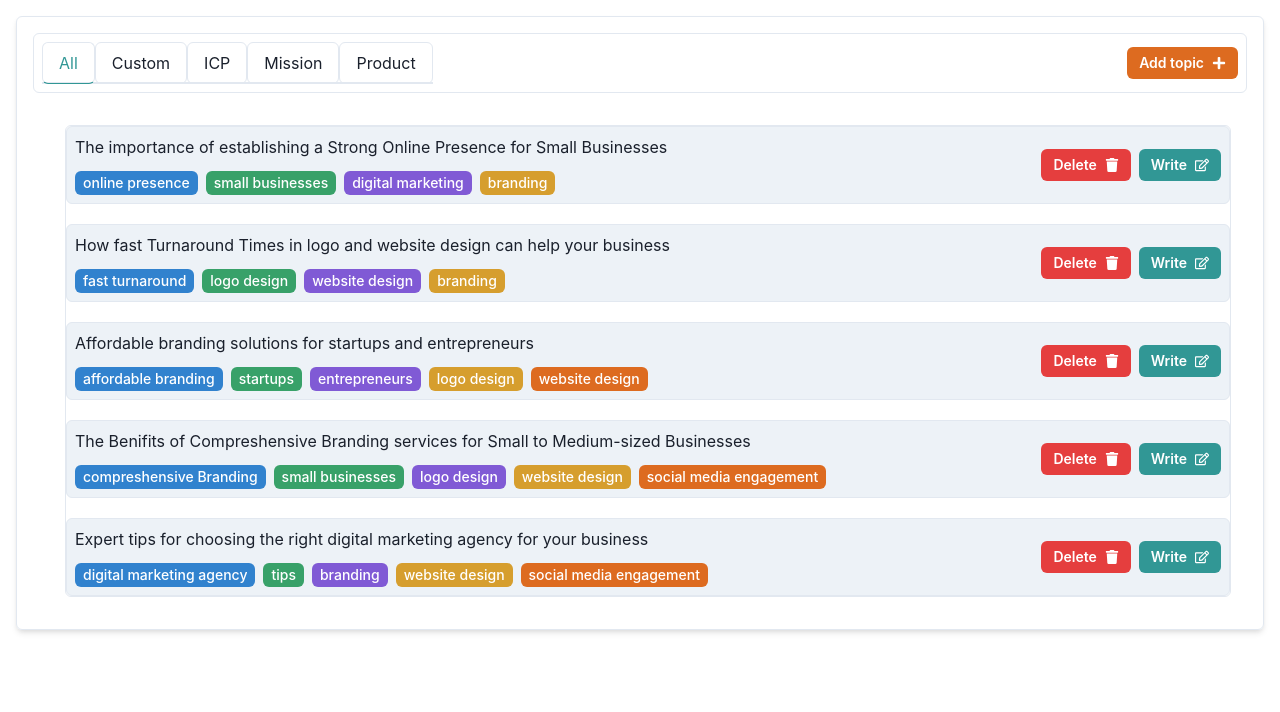
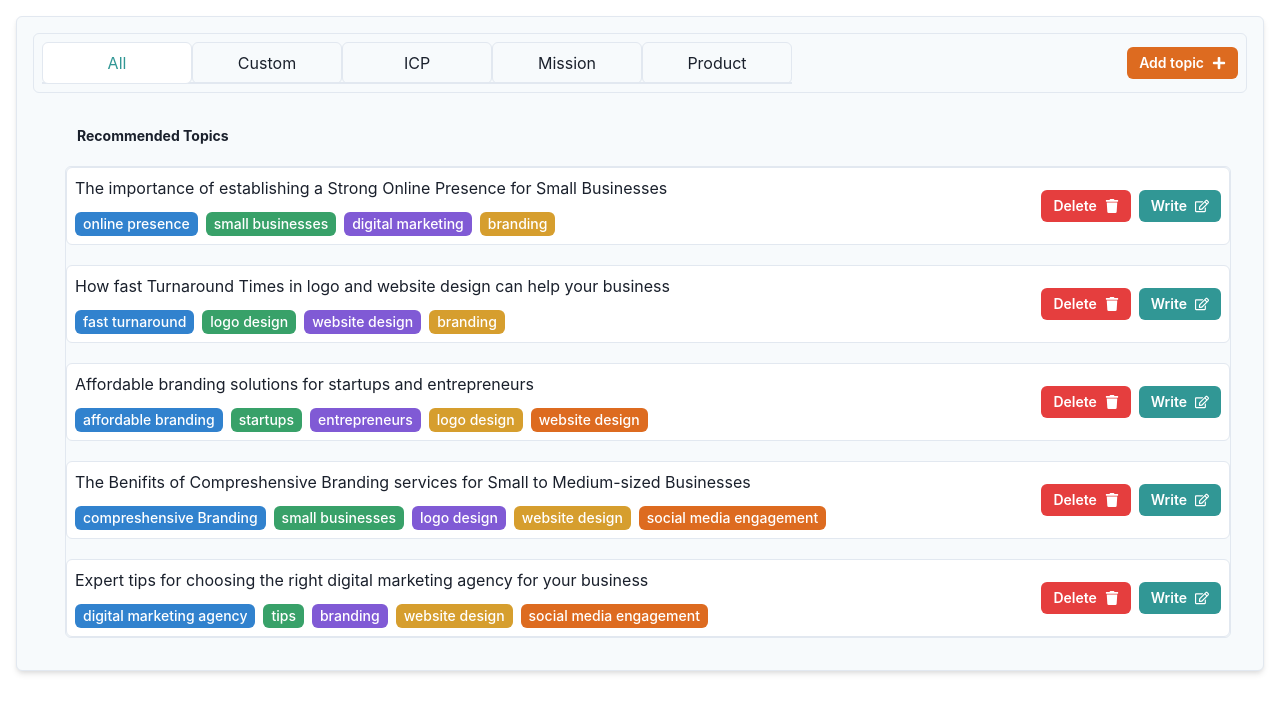
Before and after one commit to lazyfuhrer/speedy-brand-task, a Next.js app: page / in a window 1280 px wide. Shown: the top 712 px of the page. Built offline with nearby package versions, Linux system fonts and the light colour scheme; what draft-js-image-plugin would draw is missing.

Commit message:
fix: improved the overall design

```diff
--- a/src/pages/index.js
+++ b/src/pages/index.js
@@ -225,12 +225,12 @@ const TabsContainer = () => {
   };
 
   return (
-    <Box p={4} m={4} borderWidth="1px" borderRadius="md" boxShadow="md">
-      <Tabs isLazy>
+    <Box p={4} m={4} borderWidth="1px" borderRadius="md" boxShadow="md" bg="gray.50">
+      <Tabs isLazy >
         <Flex alignItems="center" justifyContent="space-between" mb={4} p={2} borderWidth="1px" borderRadius="md" borderStyle="solid" borderColor="gray.200">
           <TabList>
             {tabs.map((tab, index) => (
-              <Tab key={index} _selected={{ color: 'teal.500', borderBottomColor: 'teal.500' }} borderWidth="1px" borderRadius="md" borderStyle="solid" borderColor="gray.200">
+              <Tab key={index} _selected={{ color: 'teal.500', bg: 'white' }} _hover={{ bg: 'gray.200' }} borderWidth="1px" borderRadius="md" borderStyle="solid" borderColor="gray.200" px={3} py={2} w={'150px'}>
                 {tab.name}
               </Tab>
             ))}
@@ -242,6 +242,7 @@ const TabsContainer = () => {
         <TabPanels>
           {tabs.map((tab, tabIndex) => (
             <TabPanel key={tabIndex}>
+              <Text mb={5} fontWeight="bold" fontSize={'sm'} ml={7}>Recommended Topics</Text>
               <UnorderedList borderWidth="1px" borderRadius="md" borderStyle="solid" borderColor="gray.200">
                 {tab.topics.map((topic, topicIndex) => (
                   <ListItem
@@ -250,13 +251,14 @@ const TabsContainer = () => {
                     alignItems="center"
                     justifyContent="space-between"
                     p={2}
-                    bg="gray.100"
+                    bg="white"
                     borderRadius="md"
                     mb={5}
                     borderWidth="1px"
                     borderStyle="solid"
                     borderColor="gray.200"
                     _last={{ mb: 0 }}
+                    _hover={{ bg: 'gray.50' }}
                   >
                     <Box flex="1">
                       <Box mb={3}>
@@ -272,8 +274,8 @@ const TabsContainer = () => {
                         ))}
                       </Wrap>
                     </Box>
-                    <Button colorScheme="red" size="sm" mr={2} onClick={() => handleDeleteTopic(tabIndex, topicIndex)} rightIcon={<FaTrash />}>Delete</Button>
-                    <Button colorScheme="teal" size="sm" onClick={handleWrite} rightIcon={<FaRegEdit />}>Write</Button>
+                    <Button colorScheme="red" size="sm" mr={2} onClick={() => handleDeleteTopic(tabIndex, topicIndex)} rightIcon={<FaTrash />} _hover={{ bg: 'red.500', color: 'white' }}>Delete</Button>
+                    <Button colorScheme="teal" size="sm" onClick={handleWrite} rightIcon={<FaRegEdit />} _hover={{ bg: 'teal.500' }}>Write</Button>
                   </ListItem>
                 ))}
               </UnorderedList>
@@ -284,7 +286,13 @@ const TabsContainer = () => {
 
       <Modal isOpen={showDeleteConfirmationModal} onClose={() => setShowDeleteConfirmationModal(false)}>
         <ModalOverlay />
-        <ModalContent>
+        <ModalContent bg="white"
+          mx={2}
+          my={4}
+          borderRadius="md"
+          borderWidth="1px"
+          borderStyle="solid"
+          borderColor="gray.200">
           <ModalHeader>Delete Topic</ModalHeader>
           <ModalCloseButton />
           <ModalBody>
```
